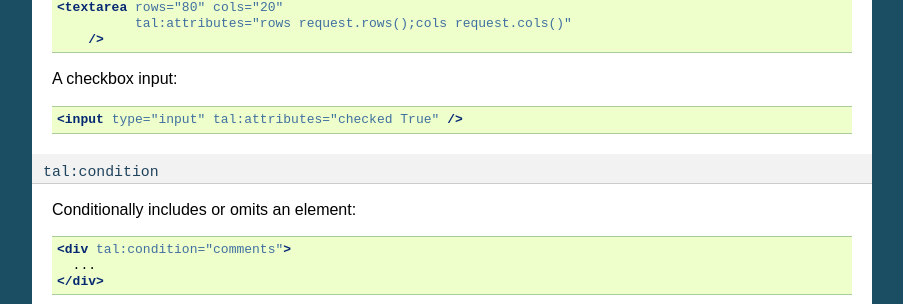
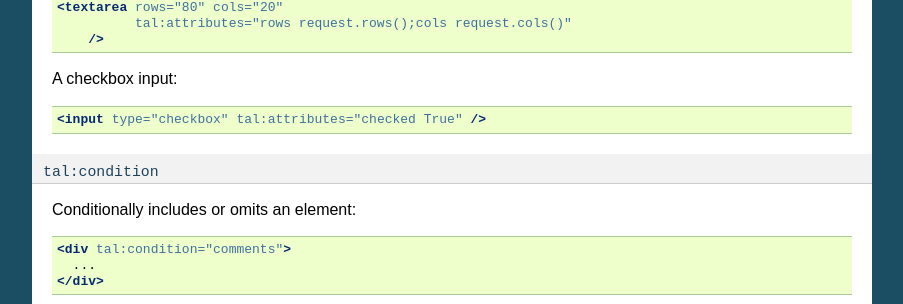
Before and after one commit to malthe/chameleon, a Sphinx documentation site: the page built from docs/reference.rst, in a window 1280 px wide and 900 px high, scrolled down 3087 px. Shown: the part 148-452 px from the top of the window, without its empty margins (198-1101 px from the left). Built offline with Sphinx 7.4.7, drawn with Linux system fonts in a browser that asks for light colours; pages that are not in the unit, such as notebooks, are missing from menus.

Commit message:
Update reference.rst
If the example is checkbox the input type is checkbox.

```diff
--- a/docs/reference.rst
+++ b/docs/reference.rst
@@ -206,7 +206,7 @@ Replacing two attributes::
 
 A checkbox input::
 
-    <input type="input" tal:attributes="checked True" />
+    <input type="checkbox" tal:attributes="checked True" />
 
 ``tal:condition``
 ^^^^^^^^^^^^^^^^^
```
